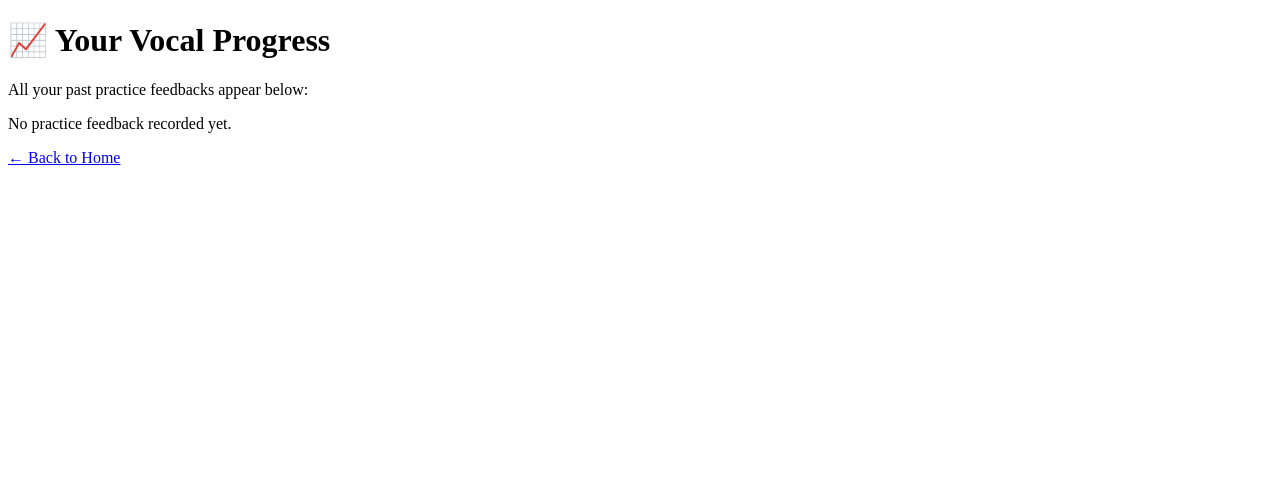
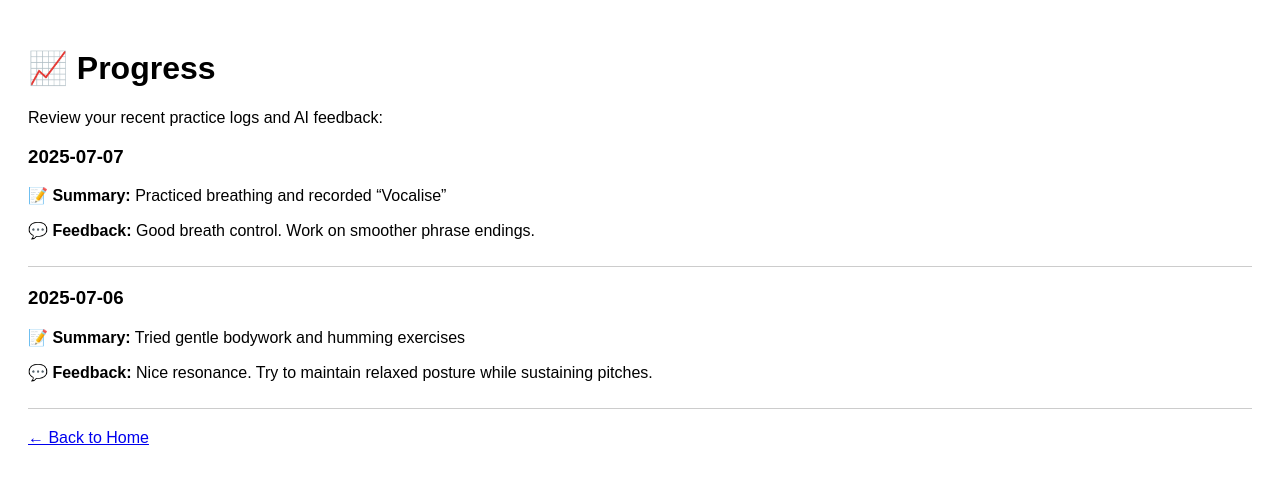
Before and after one commit to EranZ2025/VocalMaster, a Next.js app: page /progress in a window 1280 px wide. Shown: the top 484 px of the page. Built offline with nearby package versions, Linux system fonts and the light colour scheme.

Commit message:
Update progress.js

```diff
--- a/pages/progress.js
+++ b/pages/progress.js
@@ -1,29 +1,32 @@
-import { useEffect, useState } from 'react';
 import Link from 'next/link';
 
 export default function Progress() {
-  const [entries, setEntries] = useState([]);
-
-  useEffect(() => {
-    const data = JSON.parse(localStorage.getItem('vocalProgress') || '[]');
-    setEntries(data);
-  }, []);
+  // This is placeholder content — eventually you'll pull real entries from a database
+  const mockEntries = [
+    {
+      date: '2025-07-07',
+      summary: 'Practiced breathing and recorded “Vocalise”',
+      feedback: 'Good breath control. Work on smoother phrase endings.',
+    },
+    {
+      date: '2025-07-06',
+      summary: 'Tried gentle bodywork and humming exercises',
+      feedback: 'Nice resonance. Try to maintain relaxed posture while sustaining pitches.',
+    },
+  ];
 
   return (
-    <div>
-      <h1>📈 Your Vocal Progress</h1>
-      <p>All your past practice feedbacks appear below:</p>
+    <div style={{ padding: '20px', fontFamily: 'Arial' }}>
+      <h1>📈 Progress</h1>
+      <p>Review your recent practice logs and AI feedback:</p>
 
-      {entries.length === 0 ? (
-        <p>No practice feedback recorded yet.</p>
-      ) : (
-        entries.map((entry, index) => (
-          <div key={index} style={{ marginBottom: '1rem' }}>
-            <audio controls src={entry.url} />
-            <p><strong>Feedback:</strong> {entry.feedback}</p>
-          </div>
-        ))
-      )}
+      {mockEntries.map((entry, index) => (
+        <div key={index} style={{ marginBottom: '20px', borderBottom: '1px solid #ccc', paddingBottom: '10px' }}>
+          <h3>{entry.date}</h3>
+          <p><strong>📝 Summary:</strong> {entry.summary}</p>
+          <p><strong>💬 Feedback:</strong> {entry.feedback}</p>
+        </div>
+      ))}
 
       <p><Link href="/">← Back to Home</Link></p>
     </div>
```
